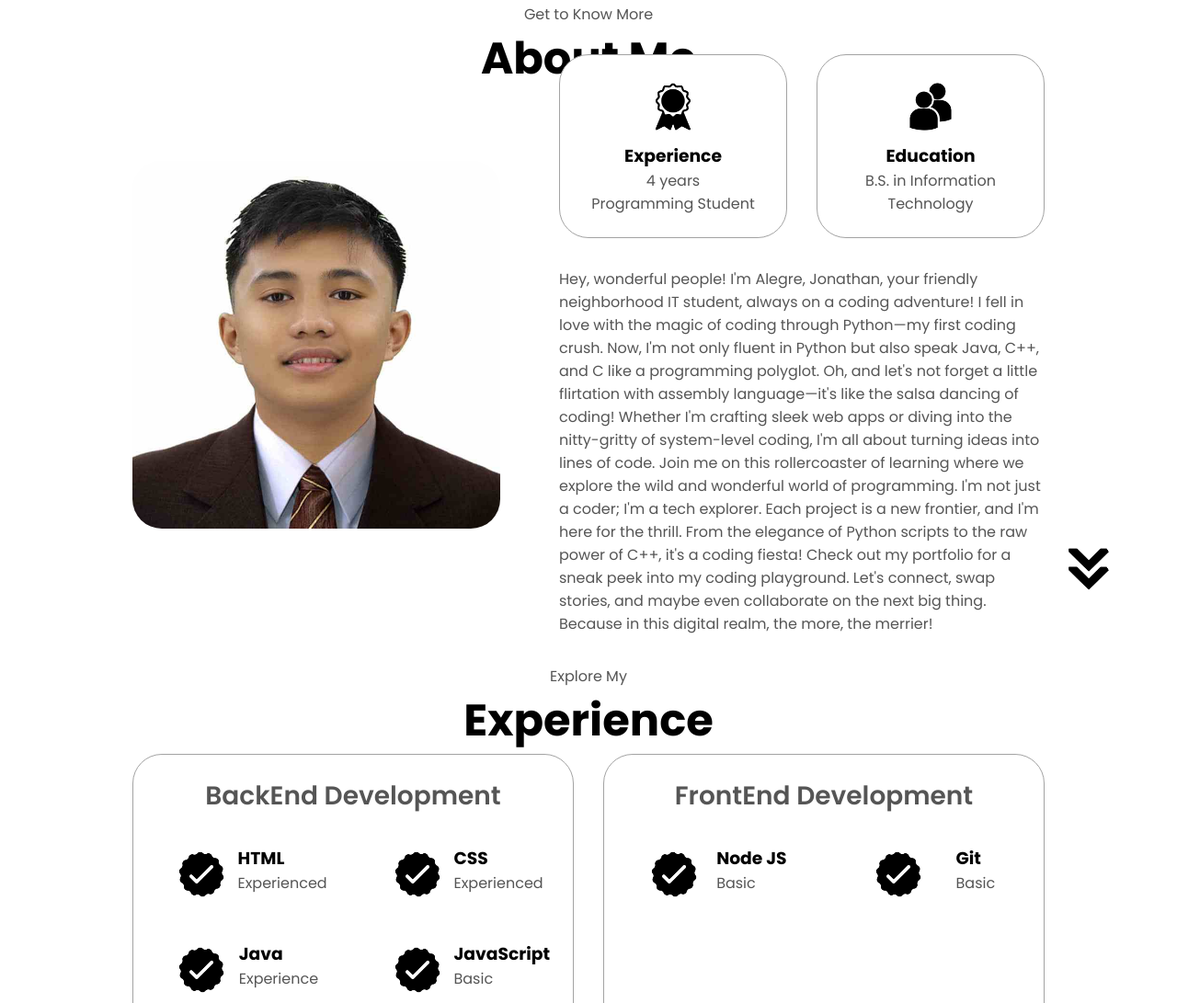
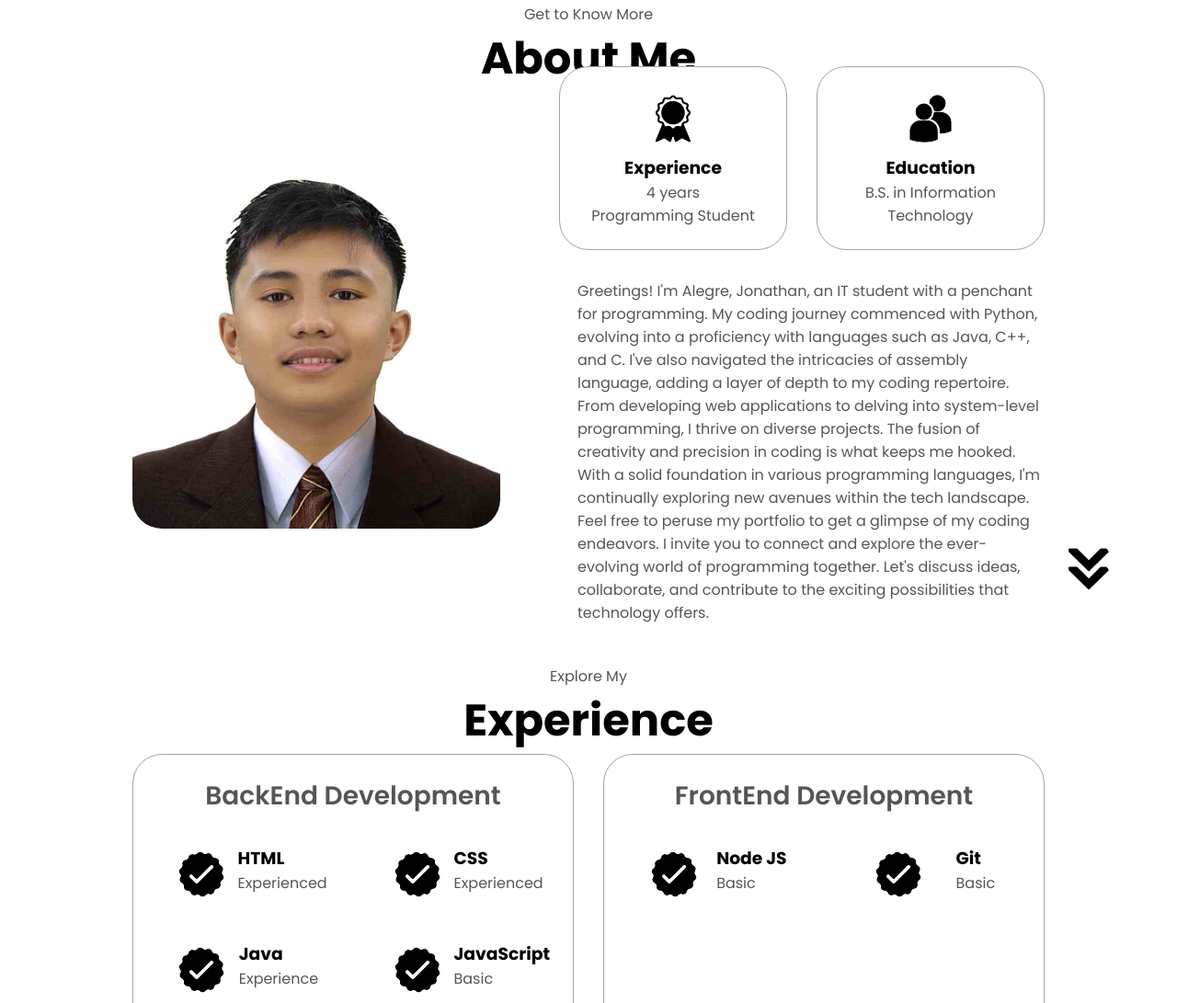
Before and after one commit to Alegre-Jonathan/BSIT-NS-3A_ALEGRE, a plain HTML site: page index.html in a window 1280 px wide. Shown: the part 925-2016 px from the top of the page at 92% size. Drawn offline with Linux system fonts and the light colour scheme.

Commit message:
updated the index and style
try out some new learned syntax and change my about me

```diff
--- a/index.html
+++ b/index.html
@@ -6,6 +6,8 @@
     <title>GoogleMeProfile</title>
     <link rel="stylesheet" href="style.css" />
     <link rel="stylesheet" href="mediaqueries.css" />
+    <style>
+    </style>
   </head>
   <body>
     <nav id="desktop-nav">
@@ -108,16 +110,15 @@
             </div>
           </div>
           <div class="text-container">
-            <p>
-              Hey, wonderful people! I'm Alegre, Jonathan, your friendly neighborhood IT student, always on a coding adventure!
+            <p>  Greetings! I'm Alegre, Jonathan, an IT student with a penchant for programming.
 
-I fell in love with the magic of coding through Python—my first coding crush. Now, I'm not only fluent in Python but also speak Java, C++, and C like a programming polyglot. Oh, and let's not forget a little flirtation with assembly language—it's like the salsa dancing of coding!
+              My coding journey commenced with Python, evolving into a proficiency with languages such as Java, C++, and C. I've also navigated the intricacies of assembly language, adding a layer of depth to my coding repertoire.
 
-Whether I'm crafting sleek web apps or diving into the nitty-gritty of system-level coding, I'm all about turning ideas into lines of code. Join me on this rollercoaster of learning where we explore the wild and wonderful world of programming.
+              From developing web applications to delving into system-level programming, I thrive on diverse projects. The fusion of creativity and precision in coding is what keeps me hooked.
 
-I'm not just a coder; I'm a tech explorer. Each project is a new frontier, and I'm here for the thrill. From the elegance of Python scripts to the raw power of C++, it's a coding fiesta!
+              With a solid foundation in various programming languages, I'm continually exploring new avenues within the tech landscape. Feel free to peruse my portfolio to get a glimpse of my coding endeavors.
 
-Check out my portfolio for a sneak peek into my coding playground. Let's connect, swap stories, and maybe even collaborate on the next big thing. Because in this digital realm, the more, the merrier!
+              I invite you to connect and explore the ever-evolving world of programming together. Let's discuss ideas, collaborate, and contribute to the exciting possibilities that technology offers.
             </p>
           </div>
         </div>
--- a/style.css
+++ b/style.css
@@ -310,6 +310,10 @@ section {
   bottom: 2.5rem;
 }
 
+.text-container{
+  padding-left: 20px;
+}
+
 /* Experience Section */
 
 #experience {
```
